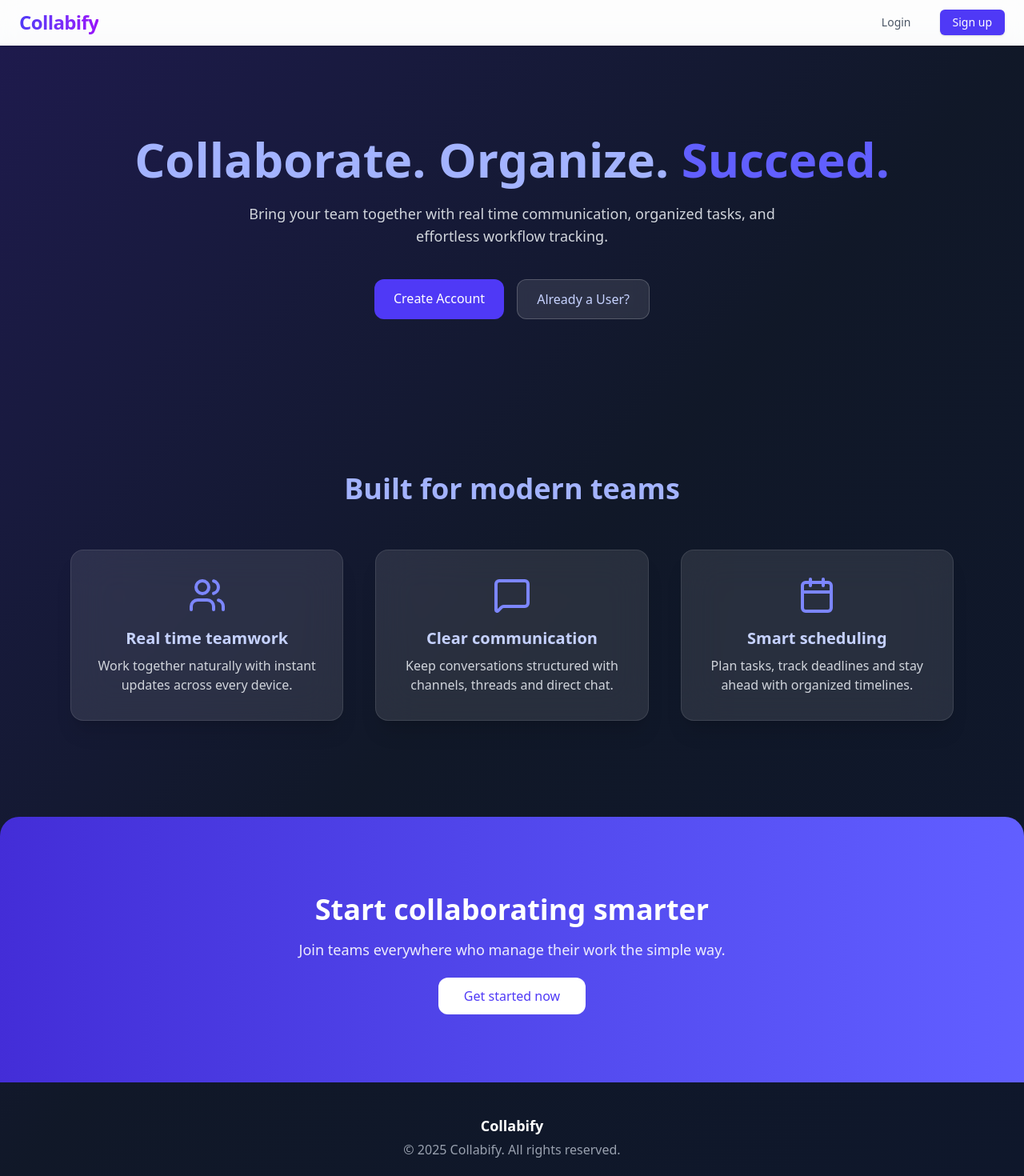
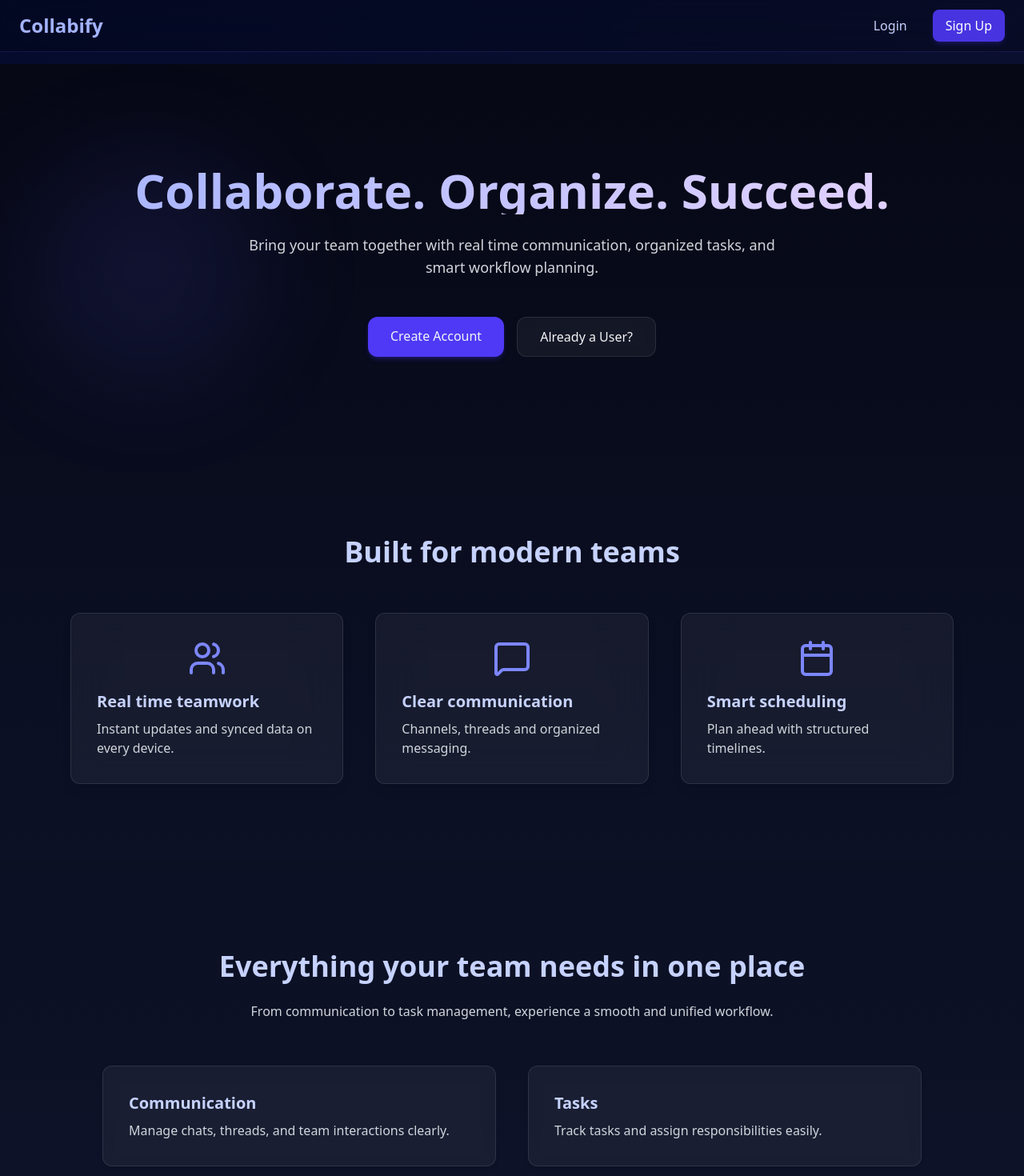
Before and after one commit to aakasshhh/Project-Collaboration-Tool, a React (Vite) app in the folder frontend/: page / in a window 1280 px wide. Shown: the top 1470 px of the page at 80% size. Built offline with nearby package versions, Linux system fonts and the light colour scheme.

Commit message:
`Refactor frontend code: updated App.jsx, Navbar.jsx, and HomePage.jsx with new styles and layouts`

```diff
--- a/frontend/src/App.jsx
+++ b/frontend/src/App.jsx
@@ -1,11 +1,13 @@
 import React, { useContext } from 'react';
 import { Routes, Route, Navigate } from 'react-router-dom';
+
 import Login from './pages/Login';
 import Signup from './pages/Signup';
 import Dashboard from './pages/Dashboard';
 import TeamPage from './pages/TeamPage';
 import ProjectPage from './pages/ProjectPage';
-import HomePage from './pages/HomePage'; // This will act as Landing Page
+import HomePage from './pages/HomePage';
+
 import { AuthContext } from './contexts/AuthContext';
 import Navbar from './components/Navbar';
 
@@ -18,12 +20,13 @@ export default function App() {
   const { user } = useContext(AuthContext);
 
   return (
-    <div className="min-h-screen bg-gray-50">
+    <div className="min-h-screen bg-gradient-to-br from-[#040b2c] via-[#0a0f2f] to-[#03071b]">
       <Navbar />
-      <div className="container mx-auto">
+
+      <div className="container mx-auto pt-20">
         <Routes>
 
-          {/* Landing Page */}
+          {/* Landing */}
           <Route
             path="/"
             element={
@@ -35,7 +38,7 @@ export default function App() {
           <Route path="/login" element={!user ? <Login /> : <Navigate to="/" />} />
           <Route path="/signup" element={!user ? <Signup /> : <Navigate to="/" />} />
 
-          {/* Authenticated Pages */}
+          {/* Protected */}
           <Route
             path="/dashboard"
             element={
@@ -62,6 +65,7 @@ export default function App() {
               </PrivateRoute>
             }
           />
+
         </Routes>
       </div>
     </div>
--- a/frontend/src/components/Navbar.jsx
+++ b/frontend/src/components/Navbar.jsx
@@ -1,78 +1,80 @@
-import React, { useContext } from "react";
-import { Link, useLocation } from "react-router-dom";
+import { Link, useNavigate } from "react-router-dom";
+import { useContext } from "react";
 import { AuthContext } from "../contexts/AuthContext";
-import { LogOut, LayoutDashboard, User } from "lucide-react";
 
 export default function Navbar() {
   const { user, logout } = useContext(AuthContext);
-  const location = useLocation();
-
-  const isActive = (path) =>
-    location.pathname === path
-      ? "text-indigo-600 font-semibold"
-      : "text-gray-600 hover:text-gray-800";
+  const navigate = useNavigate();
 
   return (
-    <nav className="backdrop-blur-lg bg-white/60 border-b border-white/20 shadow-sm sticky top-0 z-40">
-      <div className="container mx-auto px-6 py-3 flex items-center justify-between">
+    <nav
+      className="
+        fixed top-0 left-0 right-0 z-50
+        bg-black/20 backdrop-blur-xl
+        border-b border-indigo-900/40
+        px-6 py-3
+      "
+    >
+      <div className="max-w-7xl mx-auto flex items-center justify-between">
 
         {/* Logo */}
-        <Link
-          to="/"
-          className="text-2xl font-bold bg-gradient-to-r from-indigo-600 to-purple-600 bg-clip-text text-transparent tracking-tight"
+        <div
+          className="text-2xl font-semibold text-indigo-300 cursor-pointer hover:text-indigo-200 transition"
+          onClick={() => navigate("/")}
         >
           Collabify
-        </Link>
+        </div>
 
-        {/* Right Section */}
-        <div className="flex items-center gap-6">
-          {user ? (
+        {/* Right Buttons */}
+        <div className="flex items-center gap-4">
+
+          {/* When User Is NOT Logged In */}
+          {!user && (
             <>
-              {/* Greeting */}
-              <div className="hidden md:flex items-center gap-2 text-gray-700">
-                <User size={18} className="text-indigo-600" />
-                <span className="font-medium">
-                  {user.name.split(" ")[0]}
-                </span>
-              </div>
-
-              {/* Dashboard */}
-              <Link
-                to="/"
-                className={`flex items-center gap-1 text-sm px-3 py-1.5 rounded-md transition ${isActive("/")}`}
-              >
-                <LayoutDashboard size={16} />
-                Dashboard
-              </Link>
-
-              {/* Logout */}
-              <button
-                onClick={logout}
-                className="flex items-center gap-1 text-sm px-3 py-1.5 rounded-md bg-red-500/10 text-red-600 hover:bg-red-500/20 transition"
-              >
-                <LogOut size={16} />
-                Logout
-              </button>
-            </>
-          ) : (
-            <>
-              {/* Login */}
               <Link
                 to="/login"
-                className={`text-sm px-3 py-1.5 rounded-md transition ${isActive("/login")}`}
+                className="
+                  text-indigo-200 px-4 py-2 rounded-lg
+                  hover:bg-indigo-900/30 transition
+                "
               >
                 Login
               </Link>
 
-              {/* Signup */}
               <Link
                 to="/signup"
-                className="text-sm px-4 py-1.5 rounded-md bg-indigo-600 text-white hover:bg-indigo-700 shadow-sm transition"
+                className="
+                  px-4 py-2 rounded-lg
+                  bg-indigo-600/90 hover:bg-indigo-500
+                  text-white transition shadow-md shadow-indigo-600/20
+                "
               >
-                Sign up
+                Sign Up
               </Link>
             </>
           )}
+
+          {/* When User IS Logged In */}
+          {user && (
+            <>
+              <div className="text-indigo-200 text-sm opacity-90">
+                {user.name}
+              </div>
+
+              <button
+                onClick={logout}
+                className="
+                  px-4 py-2 rounded-lg
+                  border border-indigo-800/40
+                  bg-indigo-950/20 hover:bg-indigo-900/30
+                  text-indigo-200 transition
+                "
+              >
+                Logout
+              </button>
+            </>
+          )}
+
         </div>
       </div>
     </nav>
--- a/frontend/src/pages/HomePage.jsx
+++ b/frontend/src/pages/HomePage.jsx
@@ -3,31 +3,35 @@ import { Users, MessageSquare, Calendar } from "lucide-react";
 
 export default function HomePage() {
   return (
-    <div className="min-h-screen bg-linear-to-br from-indigo-950 via-gray-900 to-slate-900 text-gray-100">
+    <div className="min-h-screen bg-gradient-to-b from-[#060815] via-[#0D1228] to-[#141A35] text-gray-100 relative">
+
+      {/* Floating shapes */}
+      <div className="absolute inset-0 overflow-hidden pointer-events-none">
+        <div className="absolute top-28 left-10 w-72 h-72 bg-indigo-500/10 rounded-full blur-3xl" />
+        <div className="absolute bottom-24 right-10 w-72 h-72 bg-purple-600/10 rounded-full blur-3xl" />
+      </div>
 
       {/* Hero */}
-      <section className="text-center py-28 px-5">
-        <h1 className="text-5xl md:text-6xl font-bold mb-6 text-indigo-300">
-          Collaborate. Organize.
-          <span className="text-indigo-500"> Succeed.</span>
+      <section className="relative text-center py-32 px-6">
+        <h1 className="text-5xl md:text-6xl font-bold mb-6 bg-clip-text text-transparent bg-gradient-to-r from-indigo-300 to-purple-200">
+          Collaborate. Organize. Succeed.
         </h1>
 
-        <p className="text-lg text-gray-300 max-w-2xl mx-auto mb-10">
-          Bring your team together with real time communication, organized tasks,
-          and effortless workflow tracking.
+        <p className="text-lg text-gray-300 max-w-2xl mx-auto mb-12">
+          Bring your team together with real time communication, organized tasks, and smart workflow planning.
         </p>
 
         <div className="flex justify-center gap-4">
           <Link
             to="/signup"
-            className="px-6 py-3 rounded-xl bg-indigo-600 hover:bg-indigo-700 transition text-white"
+            className="px-7 py-3 rounded-xl bg-indigo-600 hover:bg-indigo-500 transition shadow-md shadow-indigo-700/30"
           >
             Create Account
           </Link>
 
           <Link
             to="/login"
-            className="px-6 py-3 rounded-xl bg-white/10 border border-white/20 backdrop-blur hover:bg-white/20 transition text-indigo-200"
+            className="px-7 py-3 rounded-xl border border-white/10 bg-white/5 hover:bg-white/10 backdrop-blur transition"
           >
             Already a User?
           </Link>
@@ -35,8 +39,8 @@ export default function HomePage() {
       </section>
 
       {/* Features */}
-      <section className="py-20">
-        <h2 className="text-4xl font-semibold text-center mb-14 text-indigo-300">
+      <section className="py-24">
+        <h2 className="text-3xl md:text-4xl font-semibold text-center mb-14 text-indigo-200">
           Built for modern teams
         </h2>
 
@@ -45,22 +49,22 @@ export default function HomePage() {
             {
               icon: <Users className="w-12 h-12 mx-auto text-indigo-400 mb-4" />,
               title: "Real time teamwork",
-              text: "Work together naturally with instant updates across every device."
+              text: "Instant updates and synced data on every device."
             },
             {
               icon: <MessageSquare className="w-12 h-12 mx-auto text-indigo-400 mb-4" />,
               title: "Clear communication",
-              text: "Keep conversations structured with channels, threads and direct chat."
+              text: "Channels, threads and organized messaging."
             },
             {
               icon: <Calendar className="w-12 h-12 mx-auto text-indigo-400 mb-4" />,
               title: "Smart scheduling",
-              text: "Plan tasks, track deadlines and stay ahead with organized timelines."
+              text: "Plan ahead with structured timelines."
             }
           ].map((f, i) => (
             <div
               key={i}
-              className="bg-white/10 border border-white/10 backdrop-blur-xl rounded-2xl p-8 text-center shadow-xl hover:shadow-2xl transition"
+              className="bg-white/5 border border-white/10 rounded-xl p-8 backdrop-blur-xl shadow-lg hover:shadow-indigo-700/30 hover:bg-white/10 transition"
             >
               {f.icon}
               <h3 className="text-xl font-semibold text-indigo-200 mb-2">
@@ -72,16 +76,43 @@ export default function HomePage() {
         </div>
       </section>
 
-      {/* CTA */}
-      <section className="text-center py-24 bg-linear-to-r from-indigo-700 to-indigo-500 rounded-t-3xl mt-10 text-white">
-        <h2 className="text-4xl font-bold mb-4">Start collaborating smarter</h2>
-        <p className="text-lg mb-8 opacity-90">
-          Join teams everywhere who manage their work the simple way.
-        </p>
+      {/* Workflow section */}
+      <section className="py-28 px-6 bg-gradient-to-b from-[#0B1023] to-[#0F1430]/20">
+        <div className="max-w-5xl mx-auto text-center">
+          <h2 className="text-4xl font-semibold mb-6 text-indigo-200">
+            Everything your team needs in one place
+          </h2>
+          <p className="text-gray-300 max-w-2xl mx-auto mb-14">
+            From communication to task management, experience a smooth and unified workflow.
+          </p>
+        </div>
+
+        <div className="grid md:grid-cols-2 gap-10 max-w-5xl mx-auto">
+          {[
+            { title: "Communication", text: "Manage chats, threads, and team interactions clearly." },
+            { title: "Tasks", text: "Track tasks and assign responsibilities easily." },
+            { title: "Projects", text: "Stay aligned with clear goals and timelines." },
+            { title: "Scheduling", text: "Plan ahead with synced calendars and reminders." }
+          ].map((item, i) => (
+            <div
+              key={i}
+              className="bg-white/5 p-8 rounded-xl border border-white/10 backdrop-blur shadow-md shadow-black/10 hover:bg-white/10 transition"
+            >
+              <h3 className="text-xl font-semibold text-indigo-200 mb-2">{item.title}</h3>
+              <p className="text-gray-300">{item.text}</p>
+            </div>
+          ))}
+        </div>
+      </section>
+
+      {/* CTA - FIXED COLOR TO MATCH THEME */}
+      <section className="text-center py-24 bg-gradient-to-r from-[#1A1F45] to-[#242B60] text-white mt-20 rounded-t-3xl shadow-xl shadow-black/30 border-t border-white/10">
+        <h2 className="text-4xl font-bold mb-4">Start working smarter</h2>
+        <p className="text-lg mb-8 opacity-90">Join teams improving productivity every day.</p>
 
         <Link
           to="/signup"
-          className="px-8 py-3 rounded-xl bg-white text-indigo-600 hover:bg-gray-100 transition font-medium"
+          className="px-8 py-3 rounded-xl bg-indigo-500 hover:bg-indigo-400 transition font-medium text-white shadow-md shadow-indigo-600/30"
         >
           Get started now
         </Link>
@@ -92,6 +123,7 @@ export default function HomePage() {
         <div className="text-lg text-white font-semibold mb-1">Collabify</div>
         <p>© {new Date().getFullYear()} Collabify. All rights reserved.</p>
       </footer>
+
     </div>
   );
 }
```
